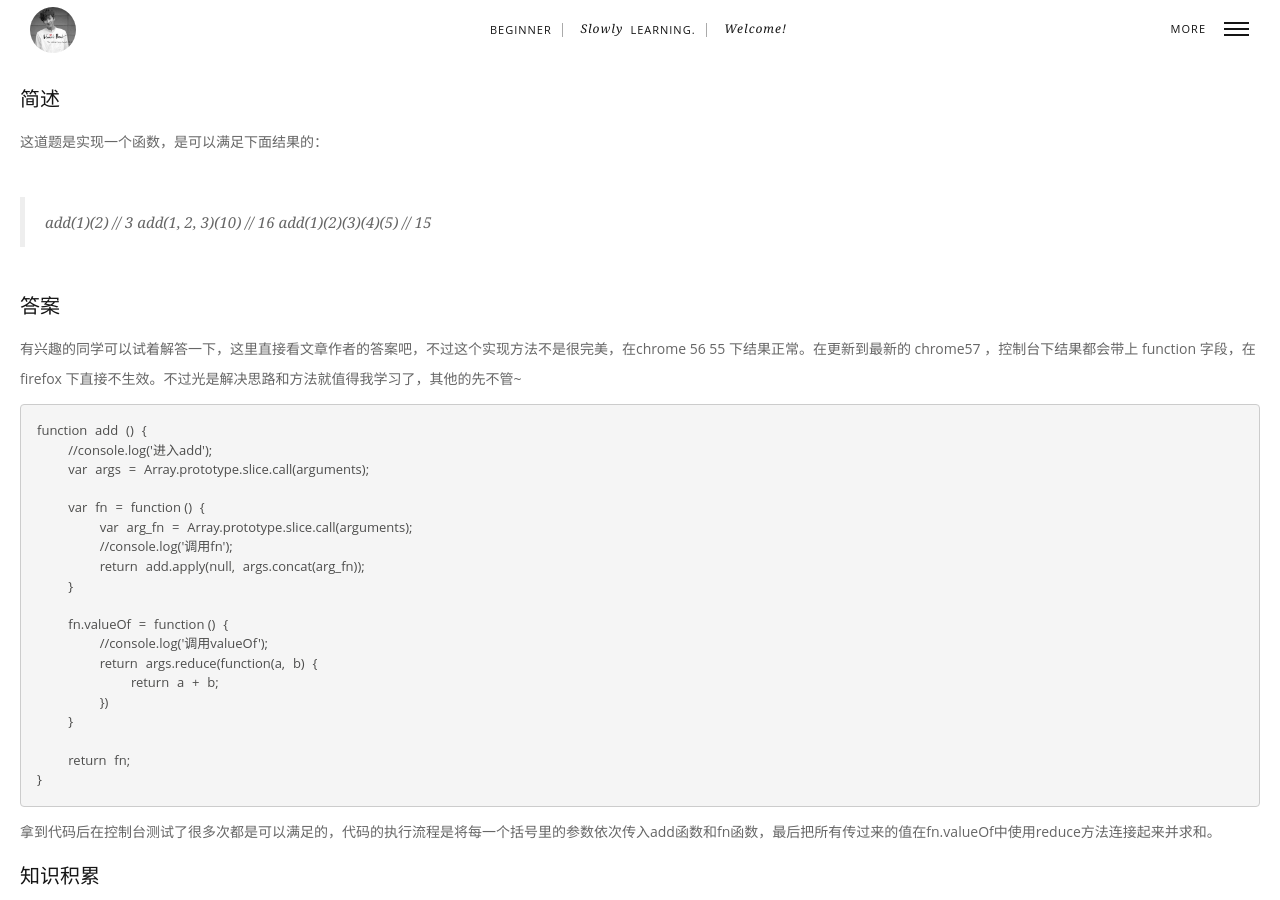
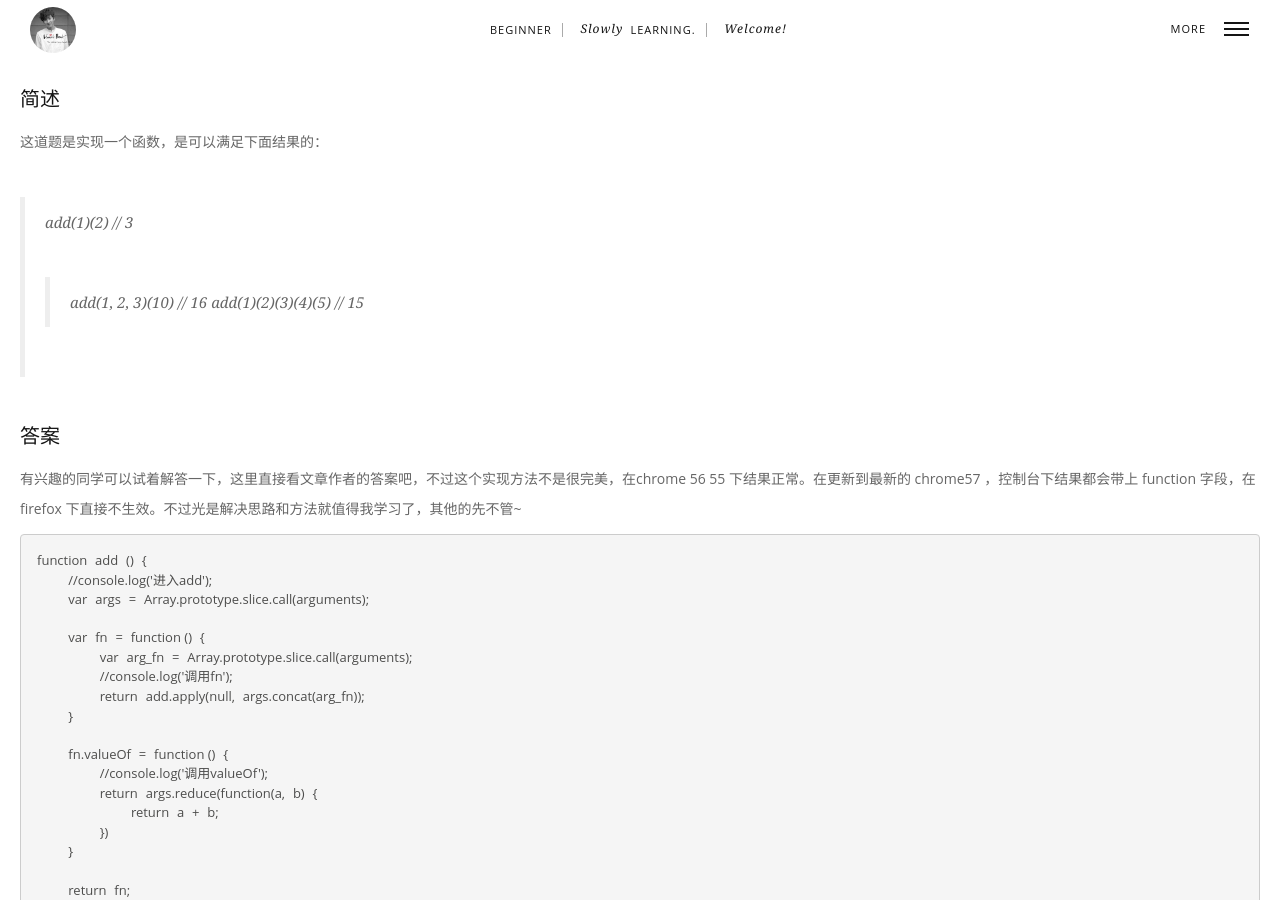
Before and after one commit to wangjiaoxia/wangjiaoxia.github.io, a Jekyll site: the page built from _posts/17-04-07-study_code.markdown, in a window 1280 px wide and 900 px high. Built offline with Jekyll 4.4.1, drawn with Linux system fonts in a browser that asks for light colours; comment, search, counter and statistics services are not loaded.

Commit message:
add code

```diff
--- a/_posts/17-04-07-study_code.markdown
+++ b/_posts/17-04-07-study_code.markdown
@@ -8,8 +8,8 @@ title: 一个面试题的学习
 这道题是实现一个函数，是可以满足下面结果的：
 
 > add(1)(2) // 3
-> add(1, 2, 3)(10) // 16
-> add(1)(2)(3)(4)(5) // 15
+> > add(1, 2, 3)(10) // 16
+> > add(1)(2)(3)(4)(5) // 15
 
 ### 答案
 
```
